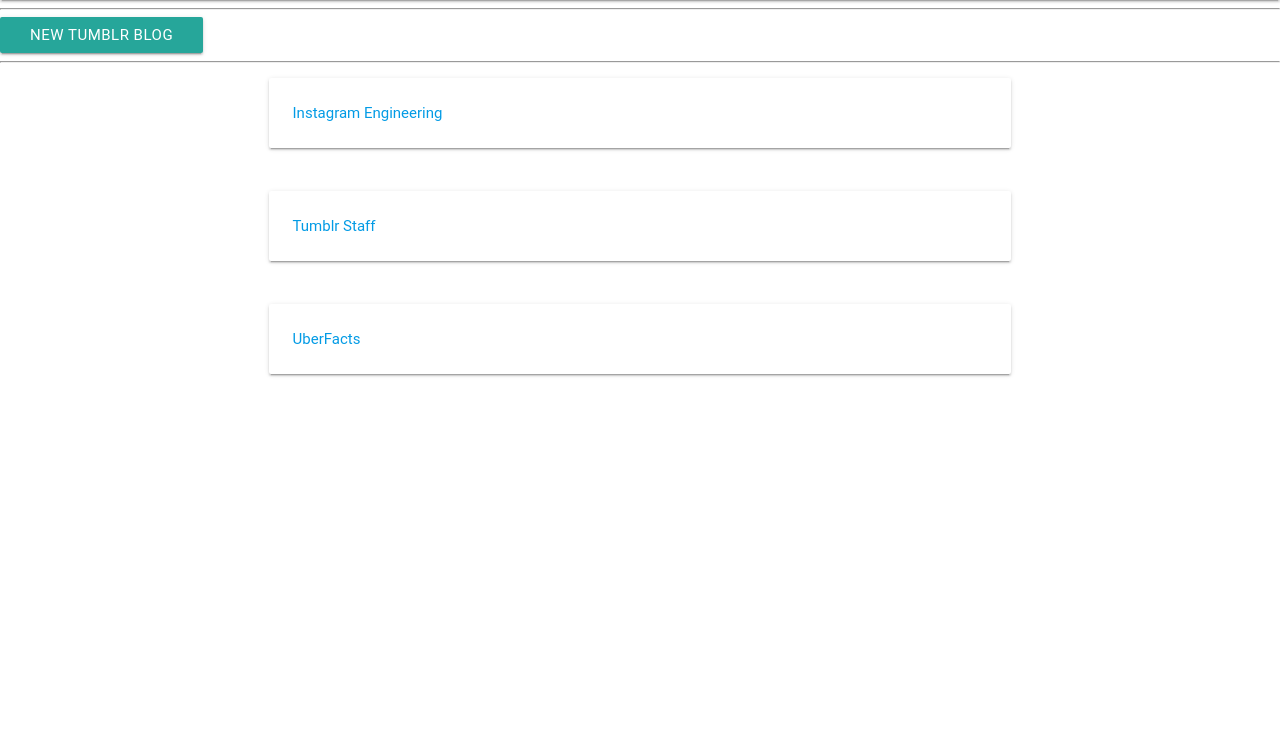
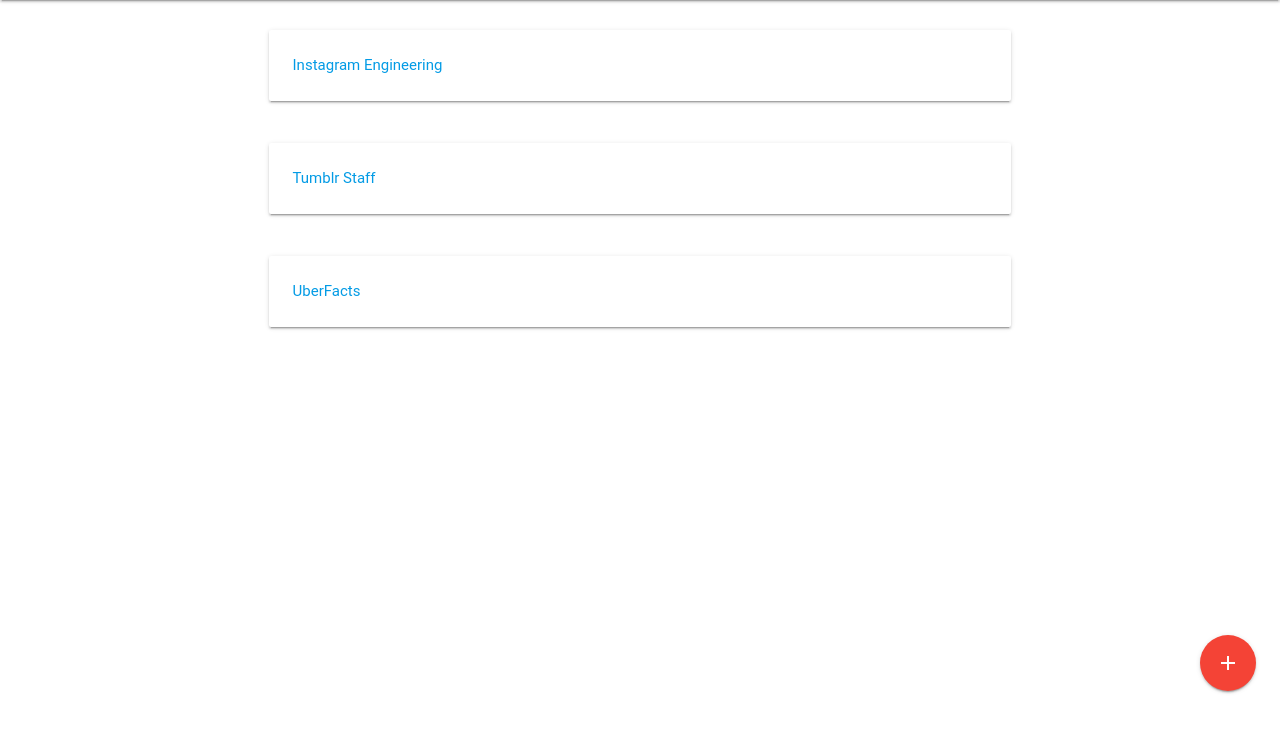
Before and after one commit to joeirimpan/blogagg, a Django app: template blog/templates/blogs_list.html in a window 1280 px wide. Shown: the part 64-800 px from the top of the page. Run offline with Django 3.2, Linux system fonts and the light colour scheme; the template is opened without the code that fills it: values that come from a table or form of the project are taken from there, others are empty; data comes from the database, SQL or seed files in the repository; parts of the project's set-up code (start-up, migrations or seed data) failed here and were passed over; some libraries are stand-ins or nearby versions; some web fonts are replaced.

Commit message:
Add floating action button

```diff
--- a/blog/templates/blogs_list.html
+++ b/blog/templates/blogs_list.html
@@ -2,11 +2,11 @@
 
 {%  block content %}
 
-<hr>
+<br>
 
-<a href="{% url 'blog_new' %}" class="waves-effect waves-light btn">New Tumblr Blog</a>
-
-<hr>
+<div class="fixed-action-btn" style="bottom: 45px; right: 24px;">
+<a href="{% url 'blog_new' %}" class="btn-floating btn-large waves-effect waves-light red"><i class="material-icons">add</i></a>
+</div>
 
 <div class="container">
 
```
